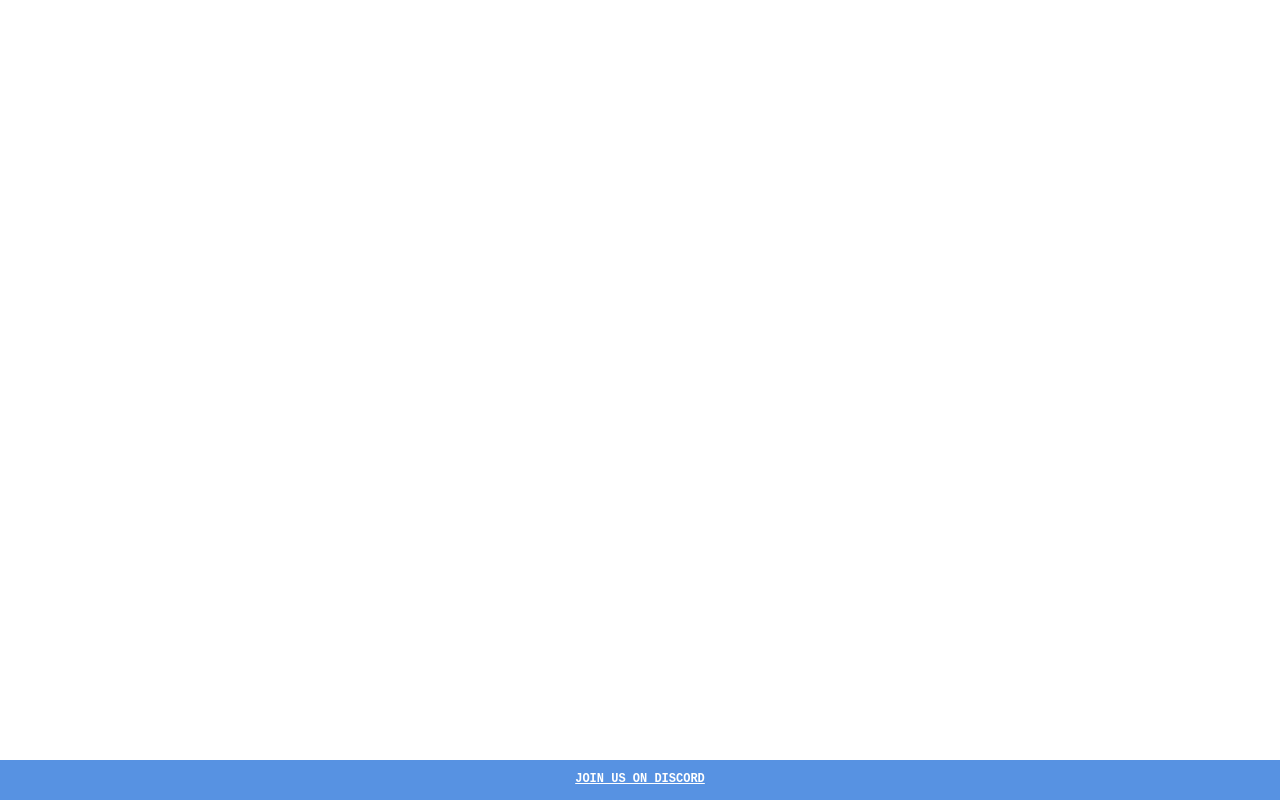
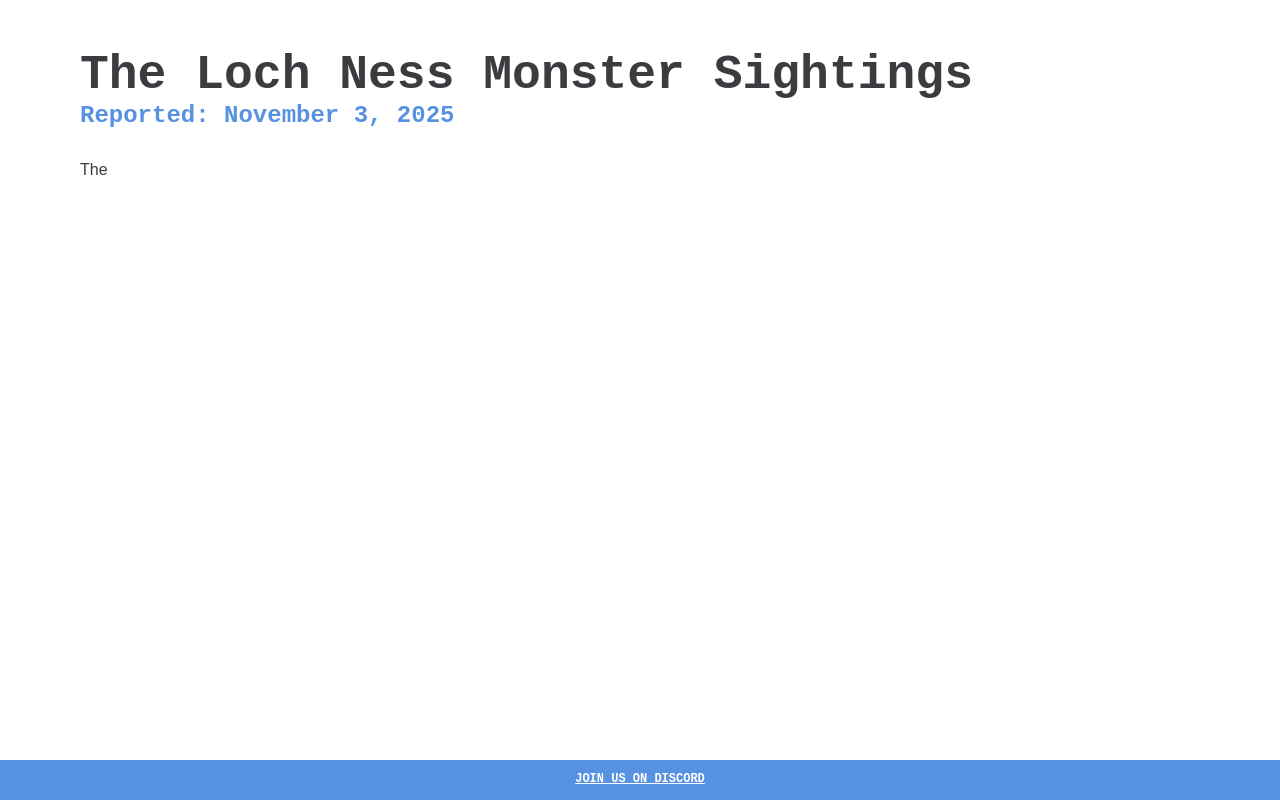
Before and after one commit to j-rattana/ex5, a plain HTML site: page today.html in a window 1280 px wide. Drawn offline with Linux system fonts and the light colour scheme.

Commit message:
Added h1, h2, and p tags
Filled in the h1 and h2 (All for Article)

```diff
--- a/today.html
+++ b/today.html
@@ -20,6 +20,9 @@
       <main>
          <article>
             <!--Add your article with the title, date, and story below-->
+            <h1>The Loch Ness Monster Sightings</h1>
+            <h2>Reported: November 3, 2025</h2>
+            <p>The</p>
             <!--Add an image with src, alt, width, and height-->
          </article>
       </main>
```
